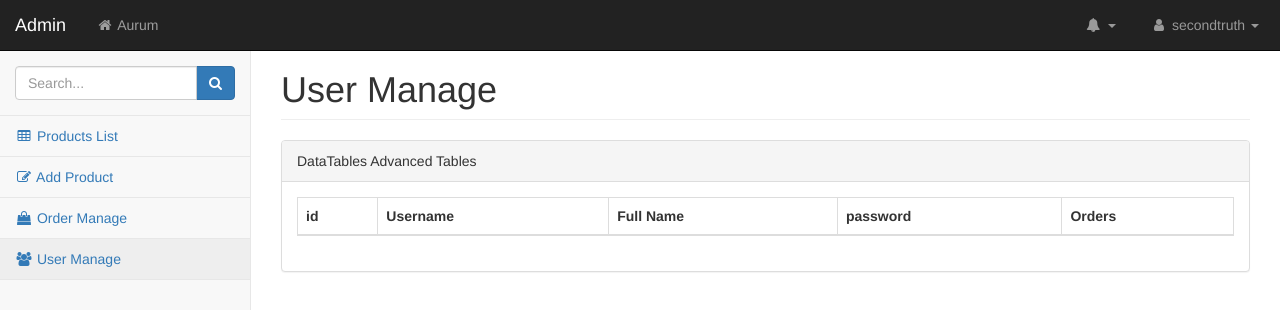
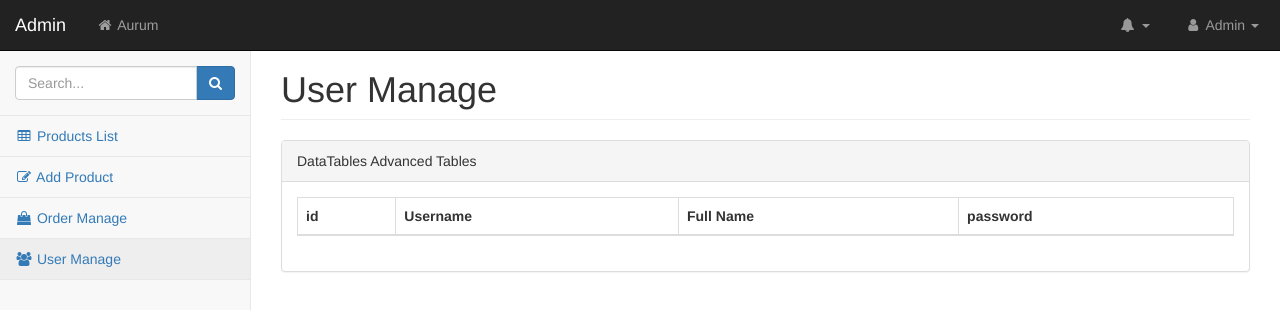
Before and after one commit to Trong-Hieu/phoneStore, a plain HTML site: page pages/userManage.html in a window 1280 px wide. Shown: the top 310 px of the page. Drawn offline with Linux system fonts and the light colour scheme; files whose address does not match are found by name.

Commit message:
hieu fix ne

```diff
--- a/pages/userManage.html
+++ b/pages/userManage.html
@@ -106,7 +106,7 @@
                     </li>
                     <li class="dropdown">
                         <a class="dropdown-toggle" data-toggle="dropdown" href="#">
-                            <i class="fa fa-user fa-fw"></i> secondtruth <b class="caret"></b>
+                            <i class="fa fa-user fa-fw"></i> Admin <b class="caret"></b>
                         </a>
                         <ul class="dropdown-menu dropdown-user">
                             <li><a href="#"><i class="fa fa-user fa-fw"></i> User Profile</a>
@@ -186,7 +186,7 @@
                                                     <th>Username</th>
                                                     <th>Full Name</th>
                                                     <th>password</th>
-                                                    <th>Orders</th>
+                                                    <!-- <th>Orders</th> -->
                                                 </tr>
                                             </thead>
                                             <tbody id="userTable">
```
Also changed, not shown: pages/forms.html (+1 -1 lines), pages/orderManage.html (+1 -1 lines), pages/tables.html (+1 -1 lines).
